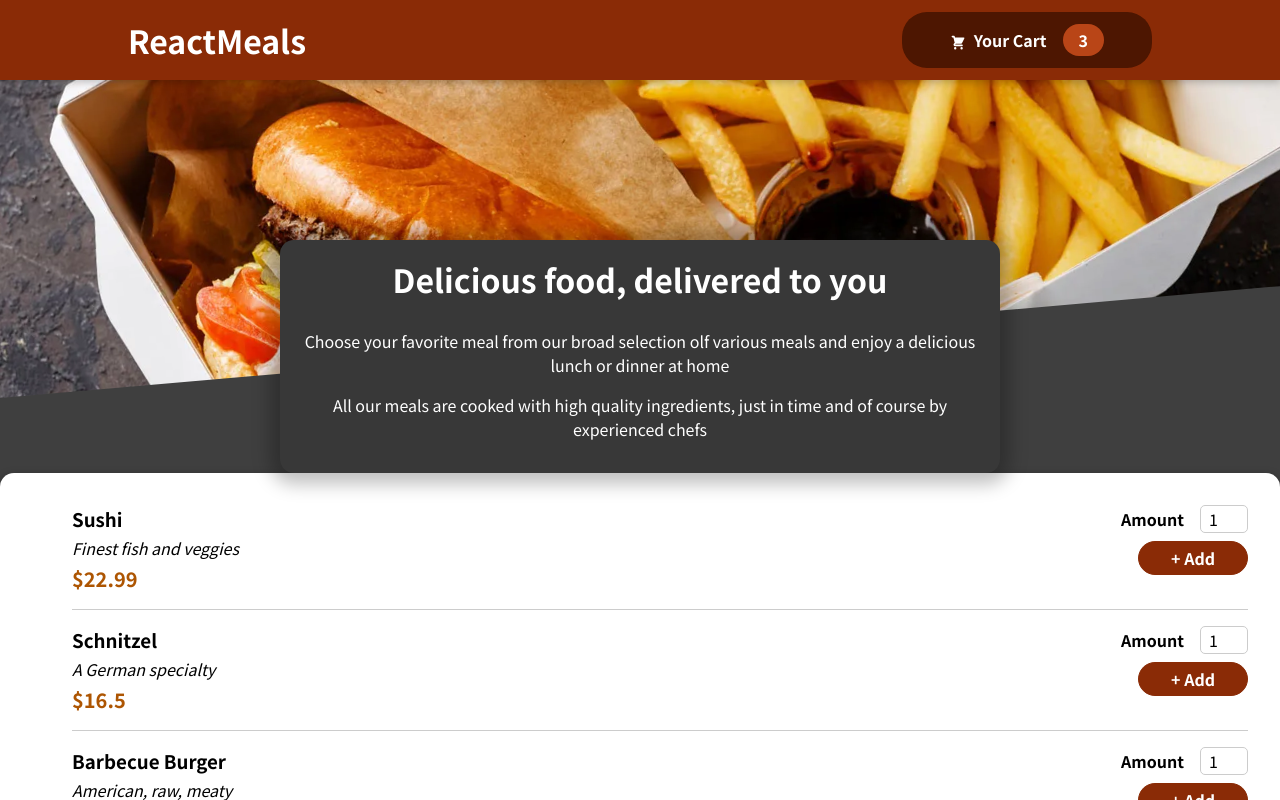
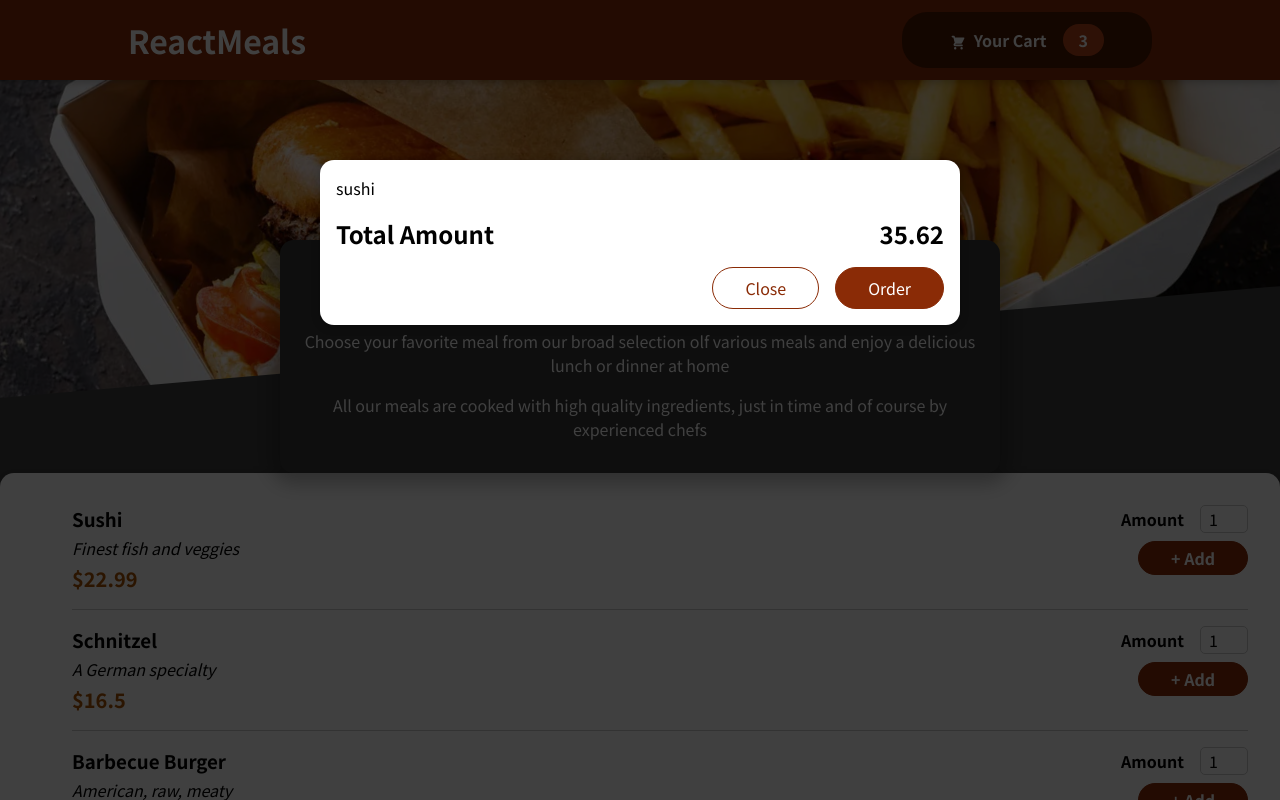
Before and after one commit to Presho99/food-app, a React (Create React App) app: page / in a window 1280 px wide. Shown: the top 800 px of the page. Built offline with nearby package versions, Linux system fonts and the light colour scheme.

Commit message:
Create Cart component

```diff
--- a/src/App.js
+++ b/src/App.js
@@ -1,10 +1,13 @@
-import { Fragment } from "react";
+import { Fragment, useState } from "react";
 import Header from "./components/Layout/Header";
 import Meals from "./components/Meals/Meals";
+import Cart from "./components/Cart/Cart";
 
 function App() {
+  const [cartIsShown, setCartIsShown] = useState("false")
   return (
     <Fragment>
+      <Cart/>
      <Header/>
      <main>
     <Meals/>
--- /dev/null
+++ b/src/components/Cart/Cart.js
@@ -0,0 +1,32 @@
+import React from "react";
+import Modal from "../UI/Modal";
+import classes from "./Cart.module.css";
+
+function Cart(props) {
+  const cartItems = (
+    <ul className={classes["cart-items"]}>
+      {[{ id: "c1", name: "sushi", amount: 2, price: 12.99 }].map((item) => (
+        <li>{item.name}</li>
+      ))}
+    </ul>
+  );
+  return (
+    <Modal>
+
+        {cartItems}
+
+        <div className={classes.total}>
+          <span>Total Amount</span>
+          <span>35.62</span>
+        </div>
+
+        <div className={classes.actions}>
+          <button className={classes["button--alt"]}>Close</button>
+          <button className={classes.button}>Order</button>
+        </div>
+
+    </Modal>
+  );
+}
+
+export default Cart;
--- /dev/null
+++ b/src/components/Cart/Cart.module.css
@@ -0,0 +1,44 @@
+.cart-items {
+    list-style: none;
+    margin: 0;
+    padding: 0;
+  }
+
+  .total {
+    display: flex;
+    justify-content: space-between;
+    align-items: center;
+    font-weight: bold;
+    font-size: 1.5rem;
+    margin: 1rem 0;
+  }
+
+  .actions {
+    text-align: right;
+  }
+
+  .actions button {
+    font: inherit;
+    cursor: pointer;
+    background-color: transparent;
+    border: 1px solid #8a2b06;
+    padding: 0.5rem 2rem;
+    border-radius: 25px;
+    margin-left: 1rem;
+  }
+
+  .actions button:hover,
+  .actions button:active {
+    background-color: #5a1a01;
+    border-color: #5a1a01;
+    color: white;
+  }
+
+  .actions .button--alt {
+    color: #8a2b06;
+  }
+
+  .actions .button {
+    background-color: #8a2b06;
+    color: white;
+  }
```
